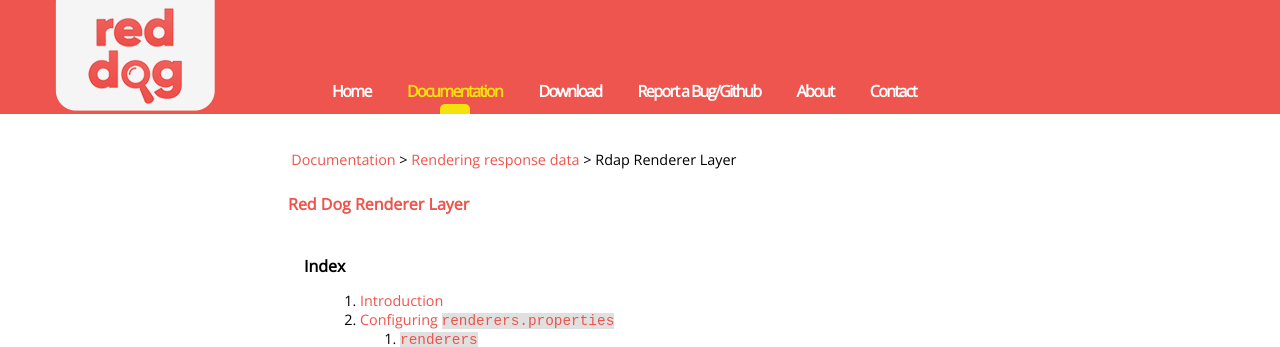
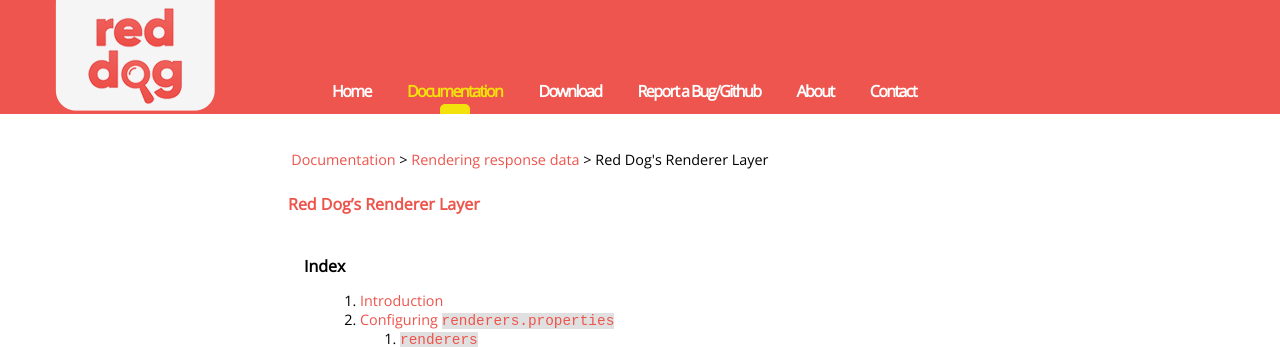
Before and after one commit to NICMx/rdap-server, a Jekyll site: the page built from renderer-layer.md, in a window 1280 px wide and 900 px high. Shown: the top 347 px of the window. Built offline with Jekyll 4.4.1, drawn with Linux system fonts in a browser that asks for light colours; nearby versions of some CDN libraries.

Commit message:
Update title to 'Red Dog's Renderer Layer' and its references

```diff
--- a/documentation.md
+++ b/documentation.md
@@ -30,7 +30,7 @@
 
 ## Rendering response data
 
-1. [Renderer layer](renderer-layer.html)
+1. [Red Dog's Renderer Layer](renderer-layer.html)
 1. [Red Dog's default renderer](renderer-implementation.html)
 
 ## Further Custom Configuration
--- a/renderer-layer.md
+++ b/renderer-layer.md
@@ -1,9 +1,9 @@
 ---
-title: Rdap Renderer Layer
+title: Red Dog's Renderer Layer
 breadcrums: ["Documentation", "documentation.html", "Rendering response data", "documentation.html#rendering-response-data"]
 wheretogo: ["Create new renderers", "renderer-implementation.html"]
 ---
-# Red Dog Renderer Layer
+# {{ page.title }}
 
 ## Index
 
```
Also changed, not shown: renderer-api-download.md (+1 -1 lines).
